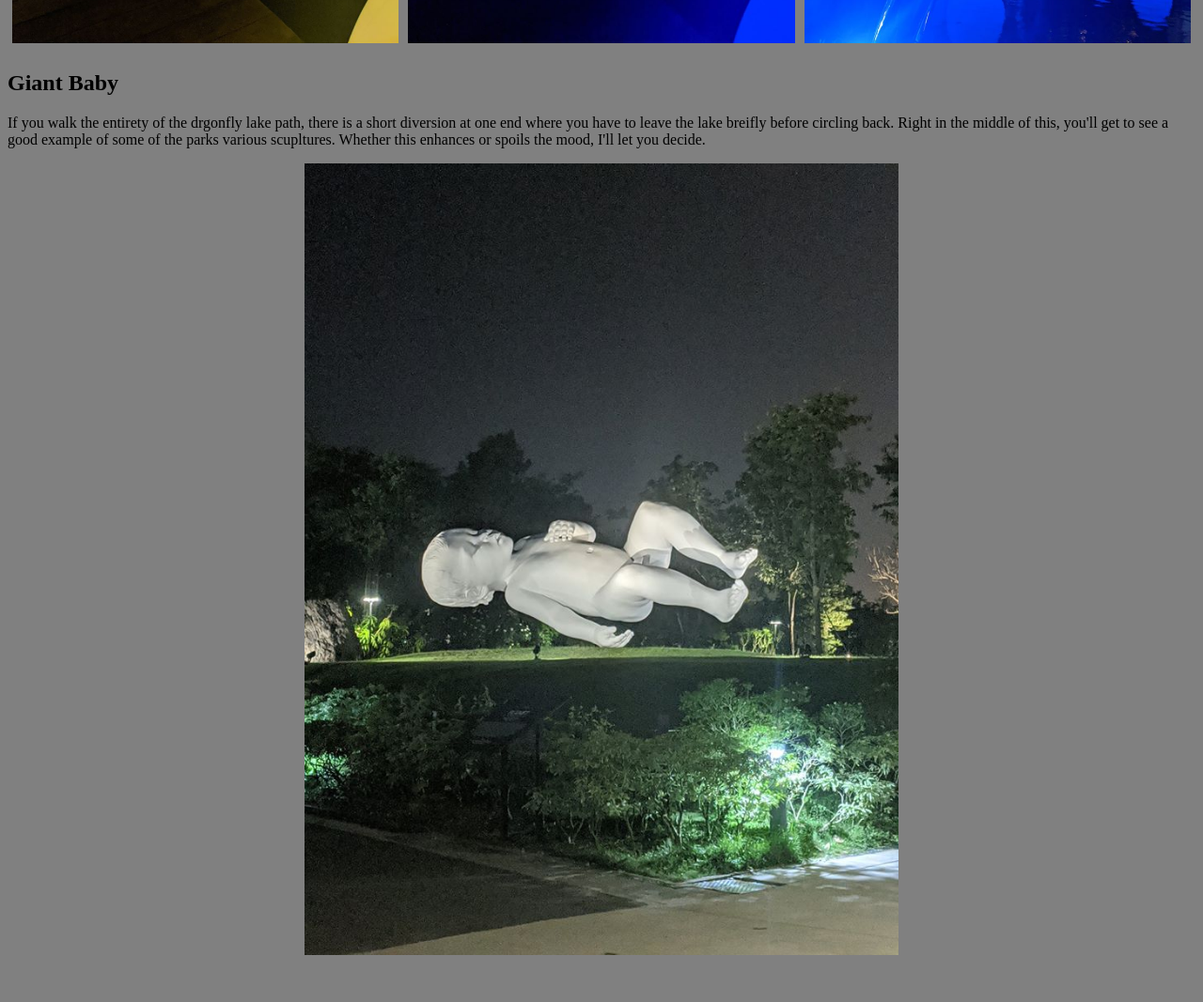
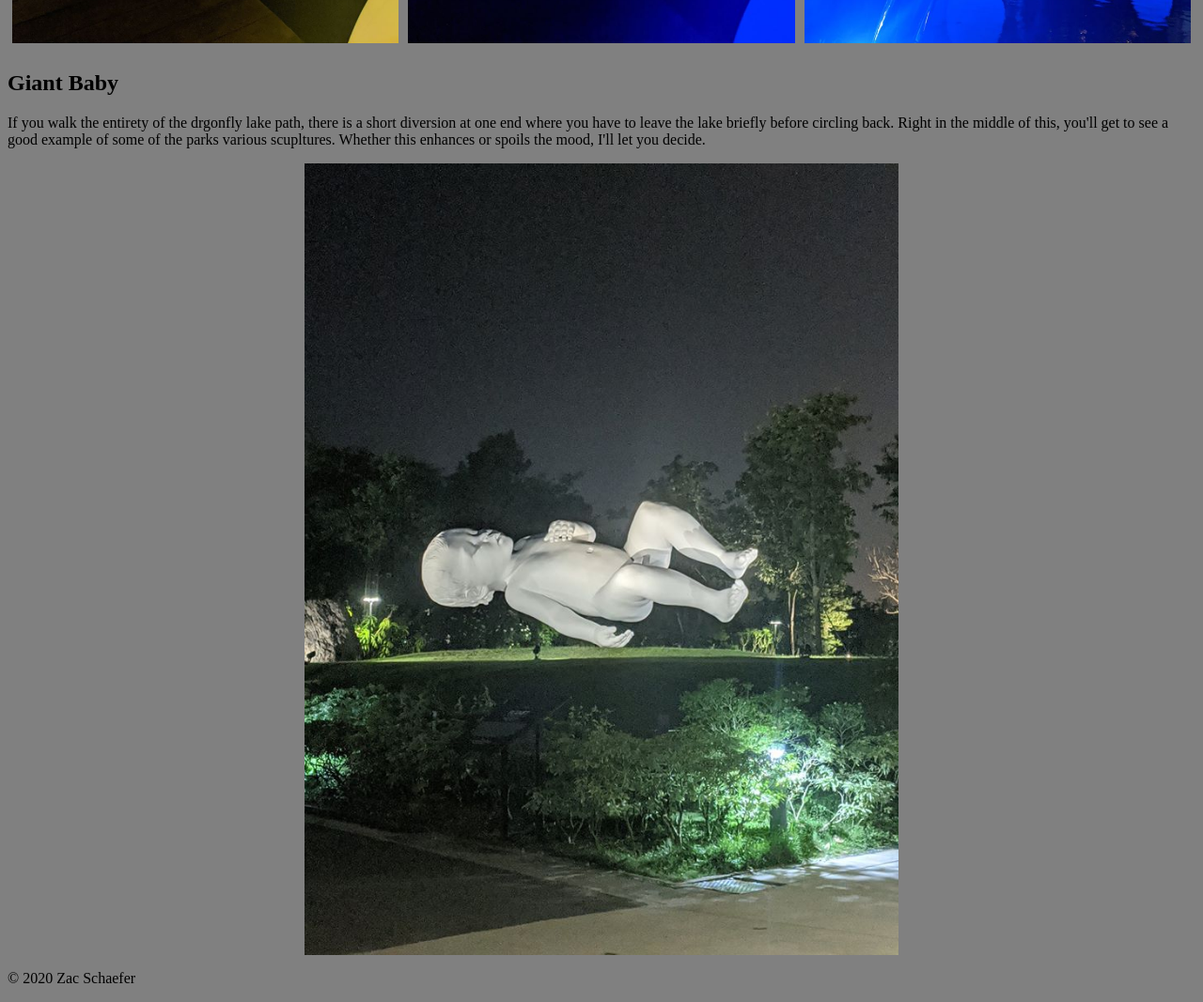
Before and after one commit to unk1nd0ne/html-me-something, a plain HTML site: page index.html in a window 1280 px wide. Shown: the part 1940-3007 px from the top of the page at 94% size. Before the commit the page ends 2965 px from the top, so only its background shows below. Drawn offline with Linux system fonts and the light colour scheme.

Commit message:
added copyright

```diff
--- a/index.html
+++ b/index.html
@@ -57,13 +57,13 @@
                 <section>
                     <a name="giantbaby"></a>
                     <h2>Giant Baby</h2>
-                    <p>If you walk the entirety of the drgonfly lake path, there is a short diversion at one end where you have to leave the lake breifly before circling back. Right in the middle of this, you'll get to see a good example of some of the parks various scupltures. Whether this enhances or spoils the mood, I'll let you decide.</p>
+                    <p>If you walk the entirety of the drgonfly lake path, there is a short diversion at one end where you have to leave the lake briefly before circling back. Right in the middle of this, you'll get to see a good example of some of the parks various scupltures. Whether this enhances or spoils the mood, I'll let you decide.</p>
                     <img src="images/giantbaby-sg.jpg" alt="Supertrees at night." class="center">
                 </section>
             </article>
         </main>
         <footer>
-
+            <p>&copy; 2020 Zac Schaefer</p>
         </footer>
 
     </body>
```
